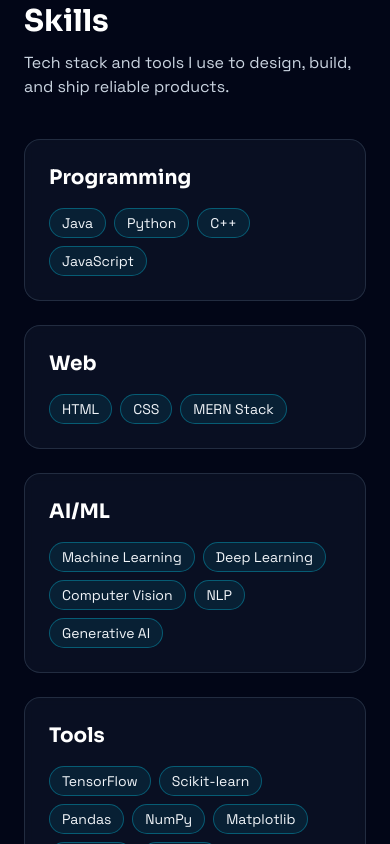
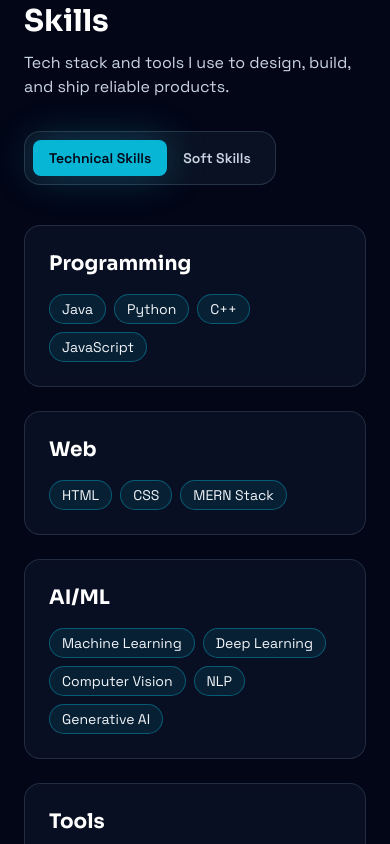
Before and after one commit to Meghana0306/portfolio, a React (Vite) app: page / in a window 390 px wide. Shown: the part 2980-3824 px from the top of the page. Built offline with nearby package versions, Linux system fonts and the light colour scheme.

Commit message:
Enhance skills section with tabbed soft skills and core CS topics

```diff
--- a/src/components/Skills.jsx
+++ b/src/components/Skills.jsx
@@ -1,8 +1,22 @@
+import { useState } from "react";
 import { motion } from "framer-motion";
 import { Element } from "react-scroll";
-import { skillGroups } from "../data/skills";
+import { skillGroups, softSkills } from "../data/skills";
+import { FaUsers, FaLightbulb, FaComments, FaClock, FaUserTie } from "react-icons/fa";
+import { MdAutorenew } from "react-icons/md";
+
+const iconMap = {
+  communication: FaComments,
+  leadership: FaUserTie,
+  team: FaUsers,
+  problem: FaLightbulb,
+  time: FaClock,
+  adapt: MdAutorenew,
+};
 
 const Skills = () => {
+  const [activeTab, setActiveTab] = useState("technical");
+
   return (
     <Element name="skills">
       <section className="px-6 py-20">
@@ -10,7 +24,34 @@
           <h2 className="section-title">Skills</h2>
           <p className="section-subtitle">Tech stack and tools I use to design, build, and ship reliable products.</p>
 
-          <div className="mt-10 grid gap-6 md:grid-cols-2">
+          <div className="mt-8 inline-flex rounded-2xl border border-slate-700/70 bg-slate-900/70 p-2">
+            <button
+              type="button"
+              onClick={() => setActiveTab("technical")}
+              className={`rounded-lg px-4 py-2 text-sm font-semibold transition ${
+                activeTab === "technical"
+                  ? "bg-brand-500 text-slate-950 shadow-glow"
+                  : "text-slate-300 hover:text-brand-300"
+              }`}
+            >
+              Technical Skills
+            </button>
+            <button
+              type="button"
+              onClick={() => setActiveTab("soft")}
+              className={`rounded-lg px-4 py-2 text-sm font-semibold transition ${
+                activeTab === "soft"
+                  ? "bg-brand-500 text-slate-950 shadow-glow"
+                  : "text-slate-300 hover:text-brand-300"
+              }`}
+            >
+              Soft Skills
+            </button>
+          </div>
+
+          <div className="mt-10">
+            {activeTab === "technical" ? (
+              <div className="grid gap-6 md:grid-cols-2">
                 {skillGroups.map((group, index) => (
                   <motion.div
                     key={group.title}
@@ -34,6 +75,28 @@
                   </motion.div>
                 ))}
               </div>
+            ) : (
+              <div className="grid gap-6 md:grid-cols-2 xl:grid-cols-3">
+                {softSkills.map((skill, index) => {
+                  const Icon = iconMap[skill.icon];
+                  return (
+                    <motion.div
+                      key={skill.title}
+                      initial={{ opacity: 0, y: 30 }}
+                      whileInView={{ opacity: 1, y: 0 }}
+                      viewport={{ once: true }}
+                      transition={{ delay: index * 0.08 }}
+                      className="card flex min-h-[210px] flex-col items-center justify-center text-center"
+                    >
+                      {Icon ? <Icon className="text-3xl text-brand-300" /> : null}
+                      <h3 className="mt-5 font-display text-2xl font-semibold text-white">{skill.title}</h3>
+                      <p className="mt-3 max-w-xs text-slate-300">{skill.description}</p>
+                    </motion.div>
+                  );
+                })}
+              </div>
+            )}
+          </div>
         </div>
       </section>
     </Element>
--- a/src/data/skills.js
+++ b/src/data/skills.js
@@ -15,4 +15,41 @@
     title: "Tools",
     skills: ["TensorFlow", "Scikit-learn", "Pandas", "NumPy", "Matplotlib", "Power BI", "Tableau"],
   },
+  {
+    title: "Core CS",
+    skills: ["Data Structures & Algorithms (DSA)", "Operating Systems", "Computer Networks", "DBMS", "SQL"],
+  },
 ];
+
+export const softSkills = [
+  {
+    title: "Communication",
+    description: "Clear, concise communication in team and client discussions.",
+    icon: "message",
+  },
+  {
+    title: "Leadership",
+    description: "Takes ownership and helps teams move toward shared goals.",
+    icon: "leadership",
+  },
+  {
+    title: "Teamwork",
+    description: "Collaborates effectively across design, development, and testing.",
+    icon: "team",
+  },
+  {
+    title: "Problem Solving",
+    description: "Breaks down challenges and delivers practical solutions.",
+    icon: "problem",
+  },
+  {
+    title: "Time Management",
+    description: "Balances priorities and consistently delivers on deadlines.",
+    icon: "time",
+  },
+  {
+    title: "Adaptability",
+    description: "Learns quickly and adjusts smoothly to new tools and workflows.",
+    icon: "adapt",
+  },
+];
```
Lines whose indentation alone changed are shown as unchanged.
